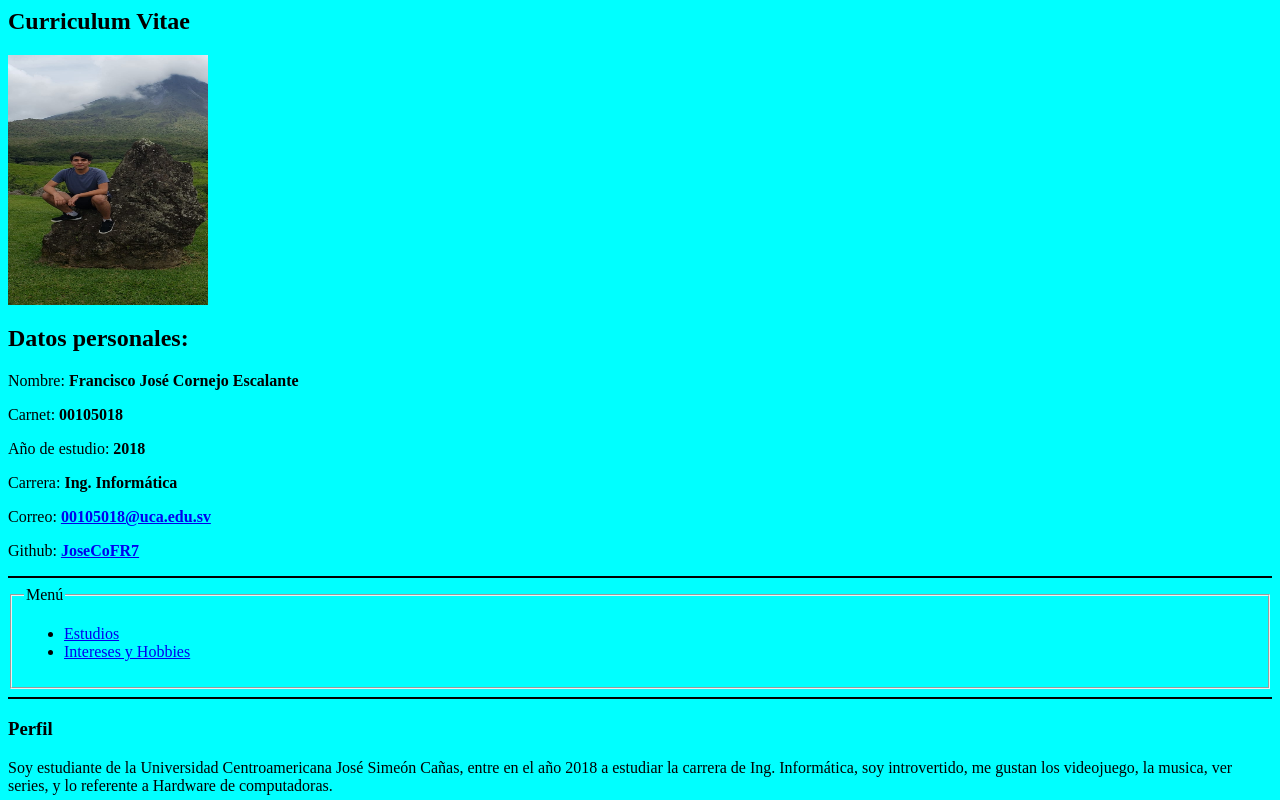
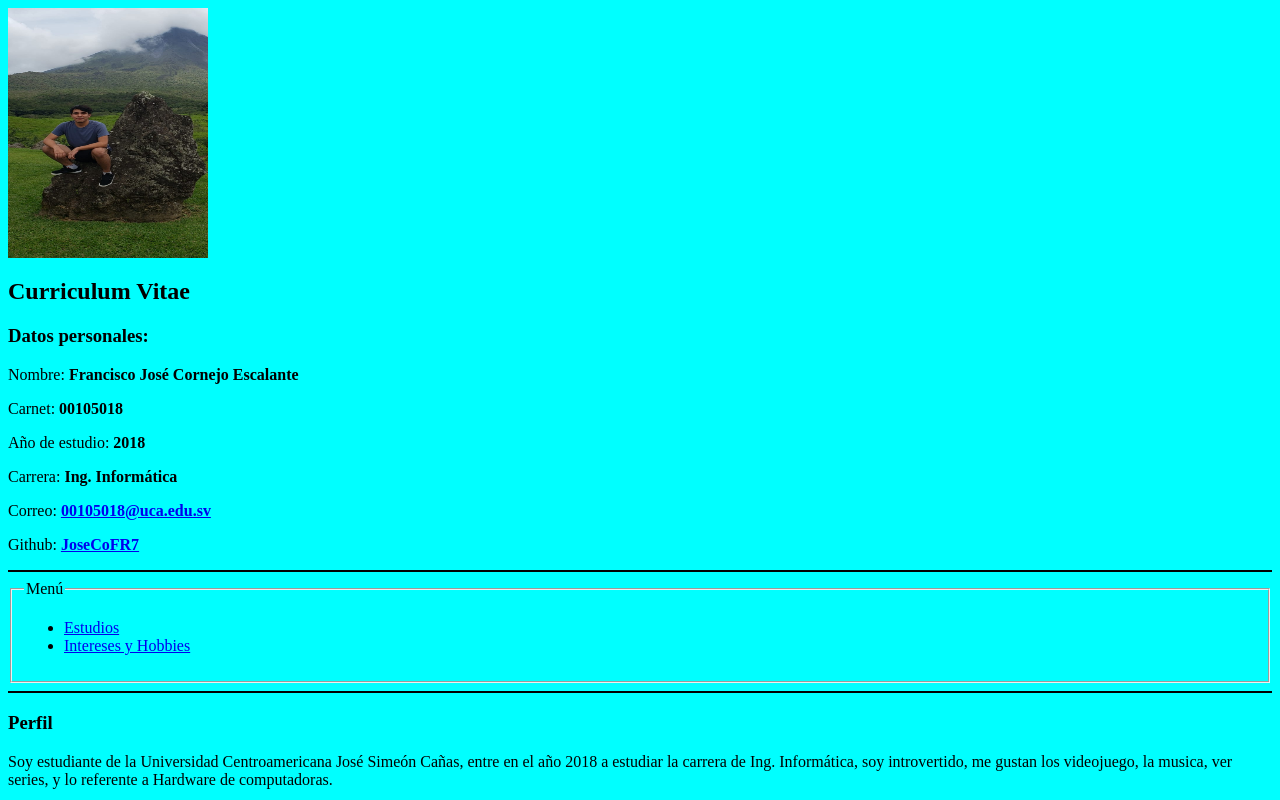
Before and after one commit to JoseCoFR7/Portafolio_PW0219_-00105018-, a plain HTML site: page Tarea1/PaginaPrincipal.html in a window 1280 px wide. Shown: the top 800 px of the page. Drawn offline with Linux system fonts and the light colour scheme.

Commit message:
[Tarea 1] Fix: Contenido

```diff
--- a/Tarea1/PaginaPrincipal.html
+++ b/Tarea1/PaginaPrincipal.html
@@ -8,10 +8,9 @@
 <body bgcolor="cyan">
 
     <section id="menu">
+        <img src="Multimedia/Perfil.jpeg" alt="Foto de perfil" width="200px" height="250">
     <h1>Curriculum Vitae</h1>
-        <img src="Multimedia/Perfil.jpeg" alt="Foto de perfil" width="200px" height="250">
-
-        <h2>Datos personales: </h2>
+        <h3>Datos personales: </h3>
         <p>
             Nombre: <b>Francisco José Cornejo Escalante</b>
             <p>Carnet: <b>00105018</b>
```
Also changed, not shown: Tarea1/Estudios.html (+2 -2 lines).
